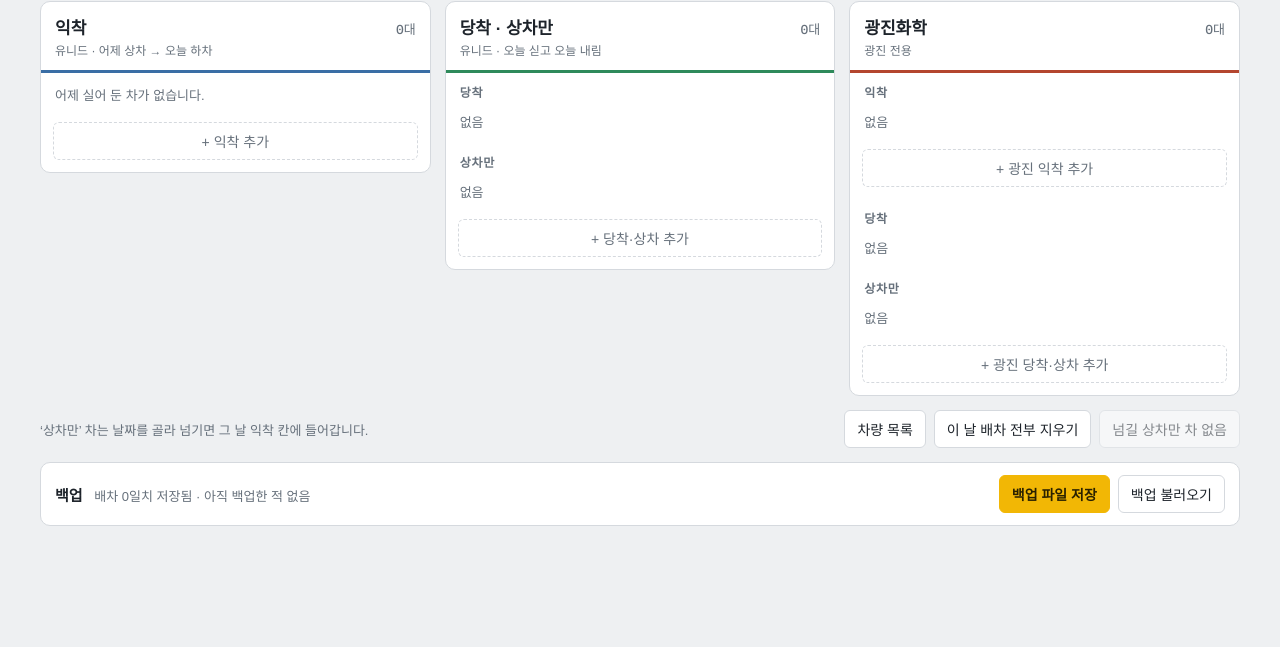
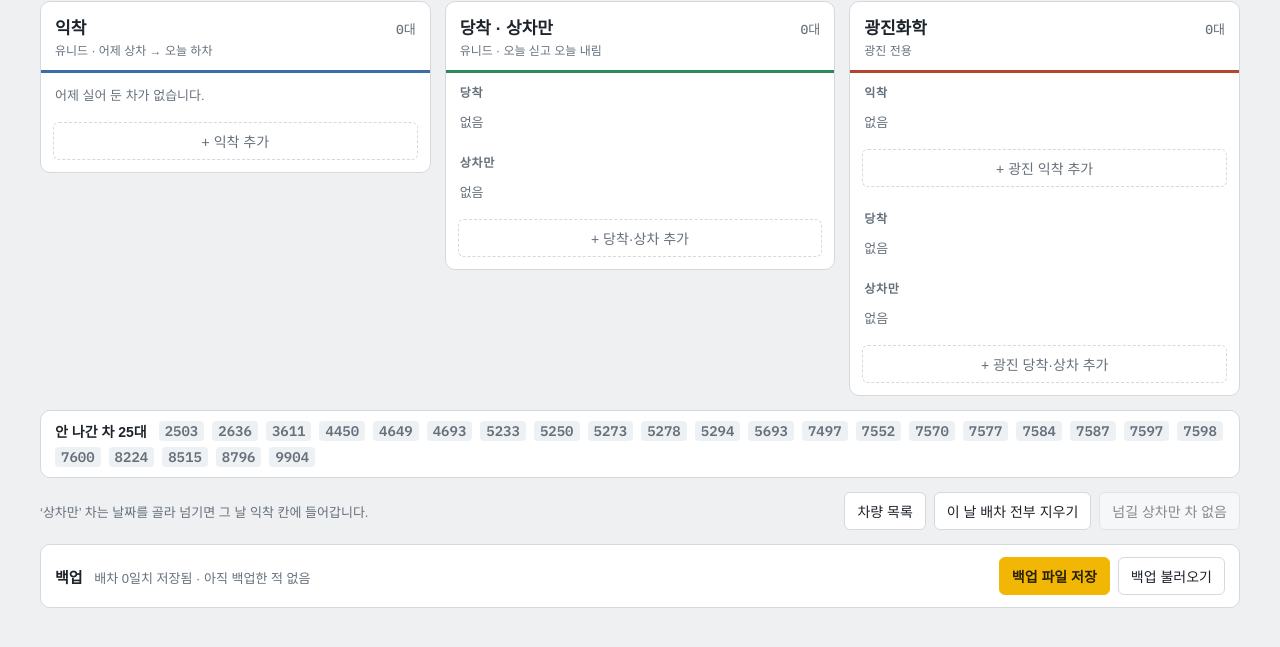
Before and after one commit to kimchunyeol/baecha, a plain HTML site: page index.html in a window 1280 px wide. Shown: the part 71-718 px from the top of the page. Drawn offline with Linux system fonts and the light colour scheme; a web font is replaced by a local one.

Commit message:
안 나간 차 표시 추가, 휴대폰에서 날짜 줄 넘침 고치기
Co-Authored-By: Claude Opus 5.5 <noreply@anthropic.com>
Claude-Session: https://claude.ai/code/session_01P7vxaYo8R7ypjWssj6SF1z

```diff
--- a/index.html
+++ b/index.html
@@ -31,7 +31,8 @@ body{background:var(--bg);color:var(--ink);font-family:var(--f-body);font-size:1
 .wrap{max-width:1200px;margin:0 auto;display:flex;flex-direction:column;gap:14px}
 header{display:flex;flex-wrap:wrap;align-items:center;gap:10px 16px;justify-content:space-between}
 h1{font-family:var(--f-display);font-weight:400;font-size:28px;margin:0;letter-spacing:.5px}
-.date{display:flex;align-items:center;gap:6px}
+.date{display:flex;flex-wrap:wrap;align-items:center;gap:6px}
+.date input{width:auto}
 .date input{font-family:var(--f-mono);font-size:15px;padding:6px 8px;border:1px solid var(--line);border-radius:6px;background:var(--panel);color:var(--ink)}
 .tools{display:flex;gap:8px;flex-wrap:wrap}
 button{font-family:var(--f-body);font-size:14px;cursor:pointer;border-radius:6px;border:1px solid var(--line);background:var(--panel);color:var(--ink);padding:8px 12px}
@@ -122,6 +123,10 @@ textarea.mono{font-family:var(--f-mono);font-size:14px;line-height:1.5}
 .daytag.tm{color:var(--accent-ink);background:var(--accent);border-radius:999px;padding:2px 10px}
 #calToggle{white-space:nowrap}
 .warnline,#hint.warn{color:var(--c3)!important;font-weight:700}
+.idle{display:flex;flex-wrap:wrap;align-items:center;gap:6px 8px;background:var(--panel);border:1px solid var(--line);border-radius:10px;padding:10px 14px;font-size:13px;color:var(--muted)}
+.idle strong{color:var(--ink);font-size:14px;margin-right:4px}
+.idle .car{font-size:14px}
+.idle.all strong{color:var(--c2)}
 .holname{color:var(--c3);font-weight:700;font-size:14px}
 .cal-day .n{font-family:var(--f-body);font-size:11px;font-weight:700;background:var(--accent);color:var(--accent-ink);border-radius:999px;padding:0 6px;white-space:nowrap}
 @media (max-width:760px){.tabs{display:flex}.board{grid-template-columns:1fr}.col:not(.on){display:none}}
@@ -195,6 +200,8 @@ body{margin:0}
       <button class="add" data-add="kj:same">+ 광진 당착·상차 추가</button>
     </section>
   </div>
+
+  <div class="idle" id="idle"></div>
 
   <div class="foot">
     <span id="hint">‘상차만’ 차는 날짜를 골라 넘기면 그 날 익착 칸에 들어갑니다.</span>
@@ -816,6 +823,21 @@ function dupCheck(){
 $('#fEdit').addEventListener('submit',()=>setTimeout(dupCheck,0));
 new MutationObserver(()=>{const h=$('#hint');if(!h.textContent.includes('두 번 배차'))h.classList.remove('warn')}).observe($('#hint'),{childList:true,characterData:true,subtree:true});
 
+// 아직 배차 안 된 차
+function renderIdle(){
+  const used=new Set(db.items.filter(i=>i.day===cur).flatMap(i=>i.cars));
+  const fleet=[...new Set(db.fleet||[])].sort();
+  const idle=fleet.filter(c=>!used.has(c));
+  const el=$('#idle');
+  el.classList.toggle('all',!idle.length);
+  el.innerHTML=idle.length
+    ?`<strong>안 나간 차 ${idle.length}대</strong>${idle.map(c=>`<span class="car">${esc(c)}</span>`).join('')}`
+    :`<strong>${fleet.length}대 모두 배차됐어요</strong>`;
+}
+const _render4=render;
+render=function(){_render4();renderIdle()};
+$('#fFleet').addEventListener('submit',()=>setTimeout(renderIdle,0));
+
 render();
 </script>
 </body>
```
